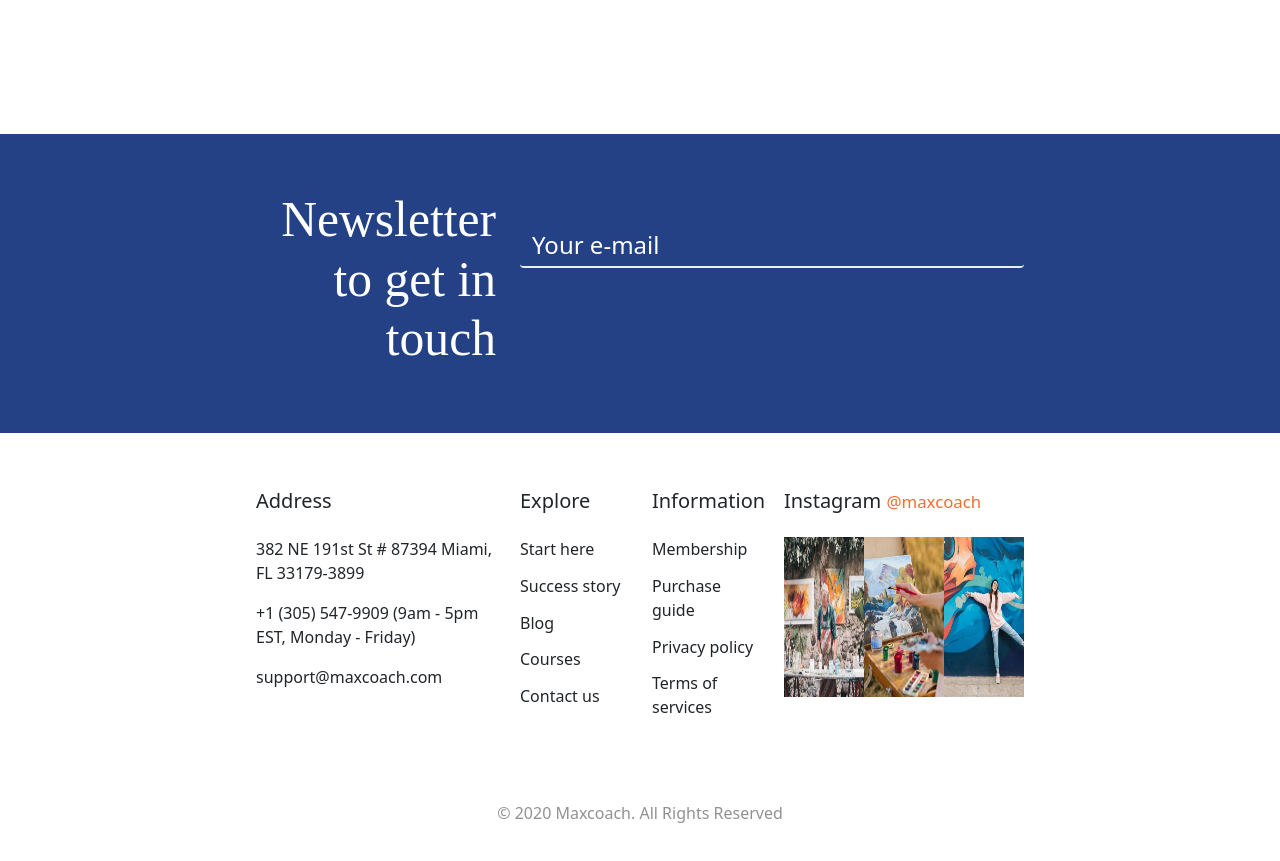
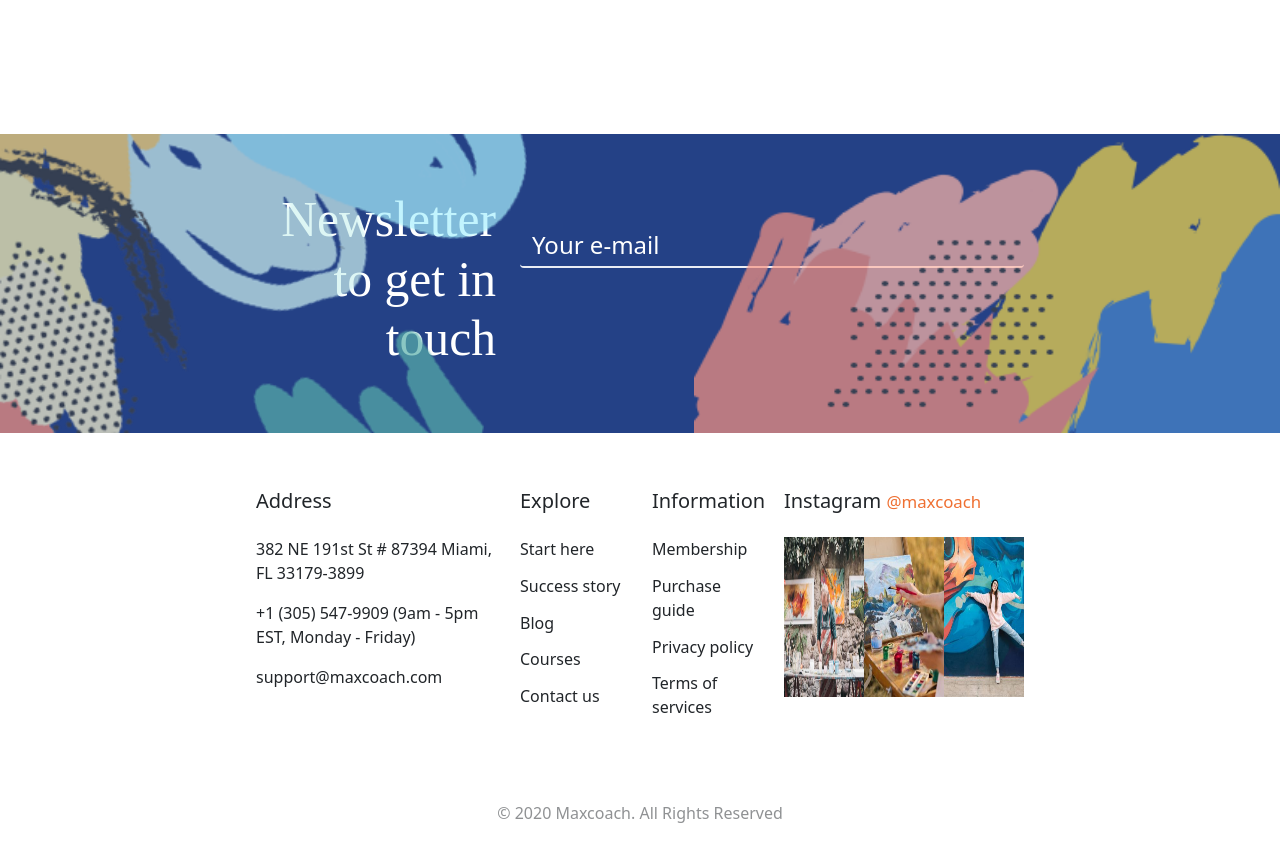
Before and after one commit to LBusnelli27/proj-html-vuejs, a Vue app: page / in a window 1280 px wide. Shown: the part 7541-8402 px from the top of the page. Built offline with nearby package versions, Linux system fonts and the light colour scheme; some icons are missing.

Commit message:
top part footer shapes

```diff
--- a/src/components/Footer.vue
+++ b/src/components/Footer.vue
@@ -1,7 +1,11 @@
 <template>
   <div>
-    <section class="my-padding-footer my-top-part-footer">
+    <section class="my-padding-footer my-top-part-footer position-relative">
       <div class="row">
+        <div class="my-shapes-footer">
+          <img class="position-absolute footer-shape-01" :src="require('../assets/images/artist-shape-color-paint-top-left.png')" alt="">
+          <img class="position-absolute footer-shape-02" :src="require('../assets/images/artist-shape-color-paint-bottom-right.png')" alt="">
+        </div>
         <div class="col-4">
           <h1 class="text-white text-end">Newsletter to get in touch</h1>
         </div>
@@ -121,6 +125,18 @@ export default {
       }
     }
   }
+  .my-shapes-footer {
+    .footer-shape-01 {
+      height: 100%;
+      top: 0;
+      left: 0;
+    }
+    .footer-shape-02 {
+      height: 100%;
+      top: 0;
+      right: 0;
+    }
+  }
 
   .list-unstyled {
     li {
```
